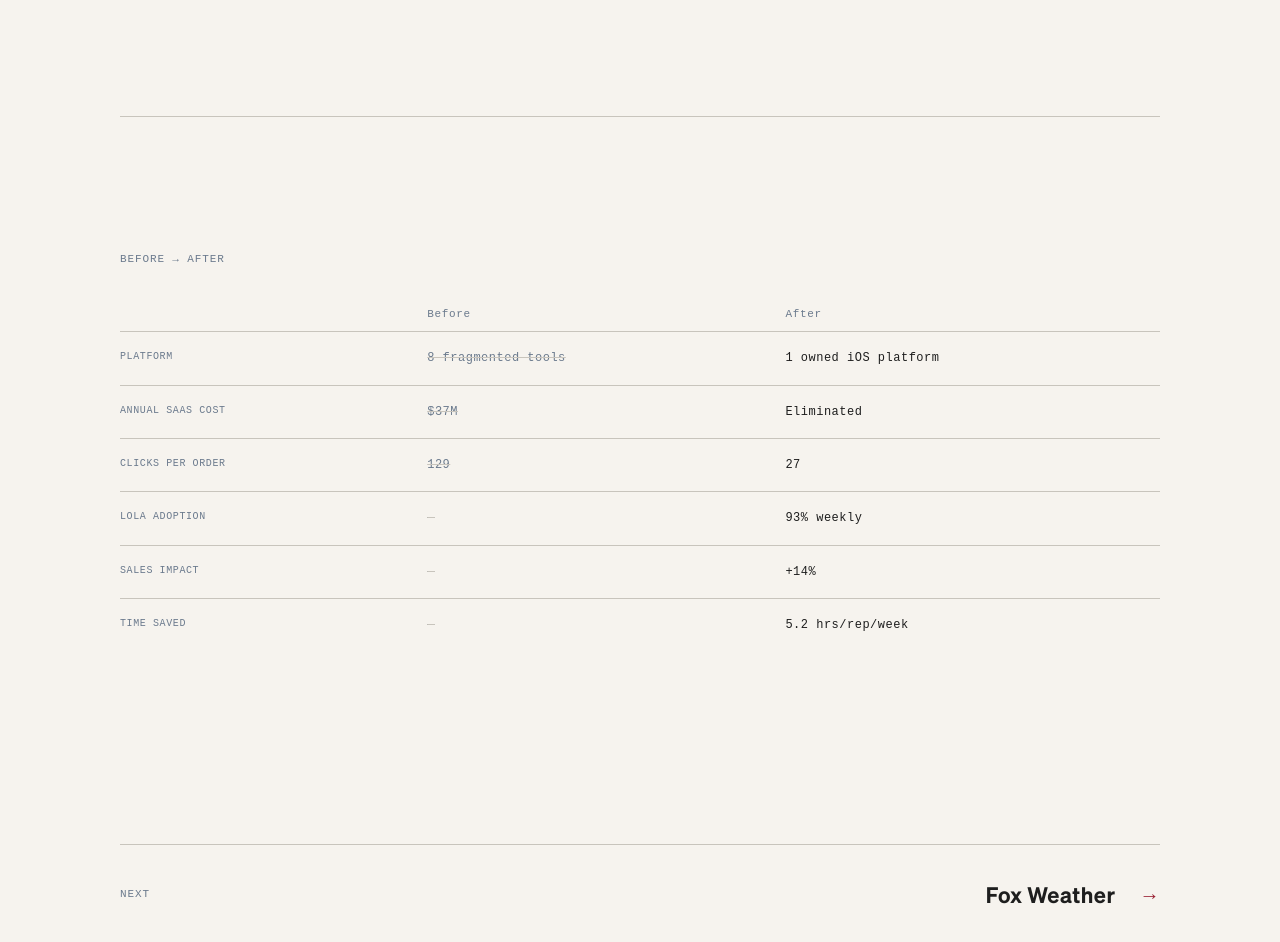
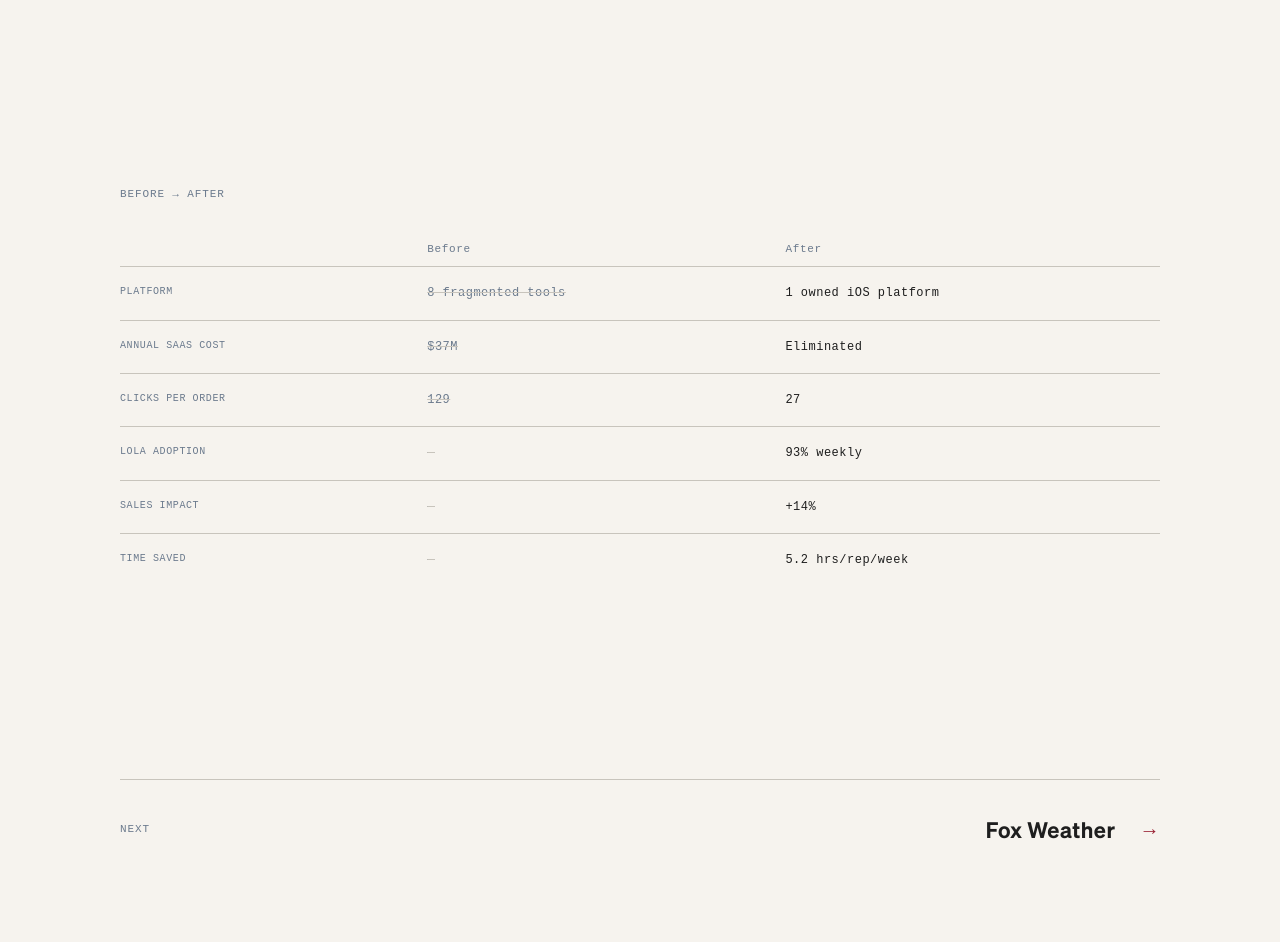
Before and after one commit to nightprince-leo/jacob-portfolio, a Next.js app: page /case-studies/anheuser-busch in a window 1280 px wide. Shown: the part 10648-11590 px from the top of the page. Built offline with nearby package versions, Linux system fonts and the light colour scheme.

Commit message:
Refactor padding in before/after section of CaseStudy.module.css for improved layout consistency.

```diff
--- a/pages/case-studies/CaseStudy.module.css
+++ b/pages/case-studies/CaseStudy.module.css
@@ -445,8 +445,7 @@
 
 /* Before/after */
 .beforeAfterWrap {
-  padding: var(--space-8) 0;
-  border-top: 0.5px solid var(--color-hairline);
+  padding: 0 0 var(--space-8);
 }
 
 /* Next case study */
```
